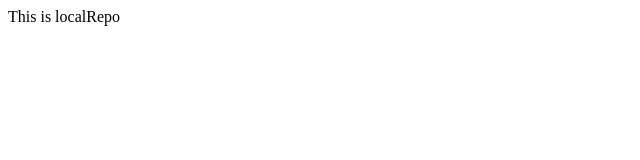
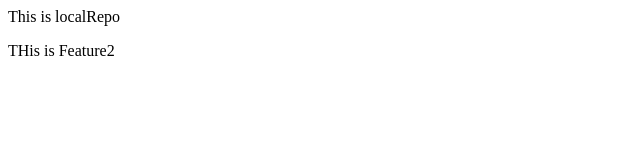
Before and after one commit to Hoshang-Warfade/LocalRepo, a plain HTML site: page index.html in a window 1280 px wide. Shown: the full height of the page, 0-640 px from the left. Drawn offline with Linux system fonts and the light colour scheme.

Commit message:
add feature

```diff
--- a/index.html
+++ b/index.html
@@ -1 +1,2 @@
 <p>This is localRepo</p>
+<p> THis is Feature2</p>
```
